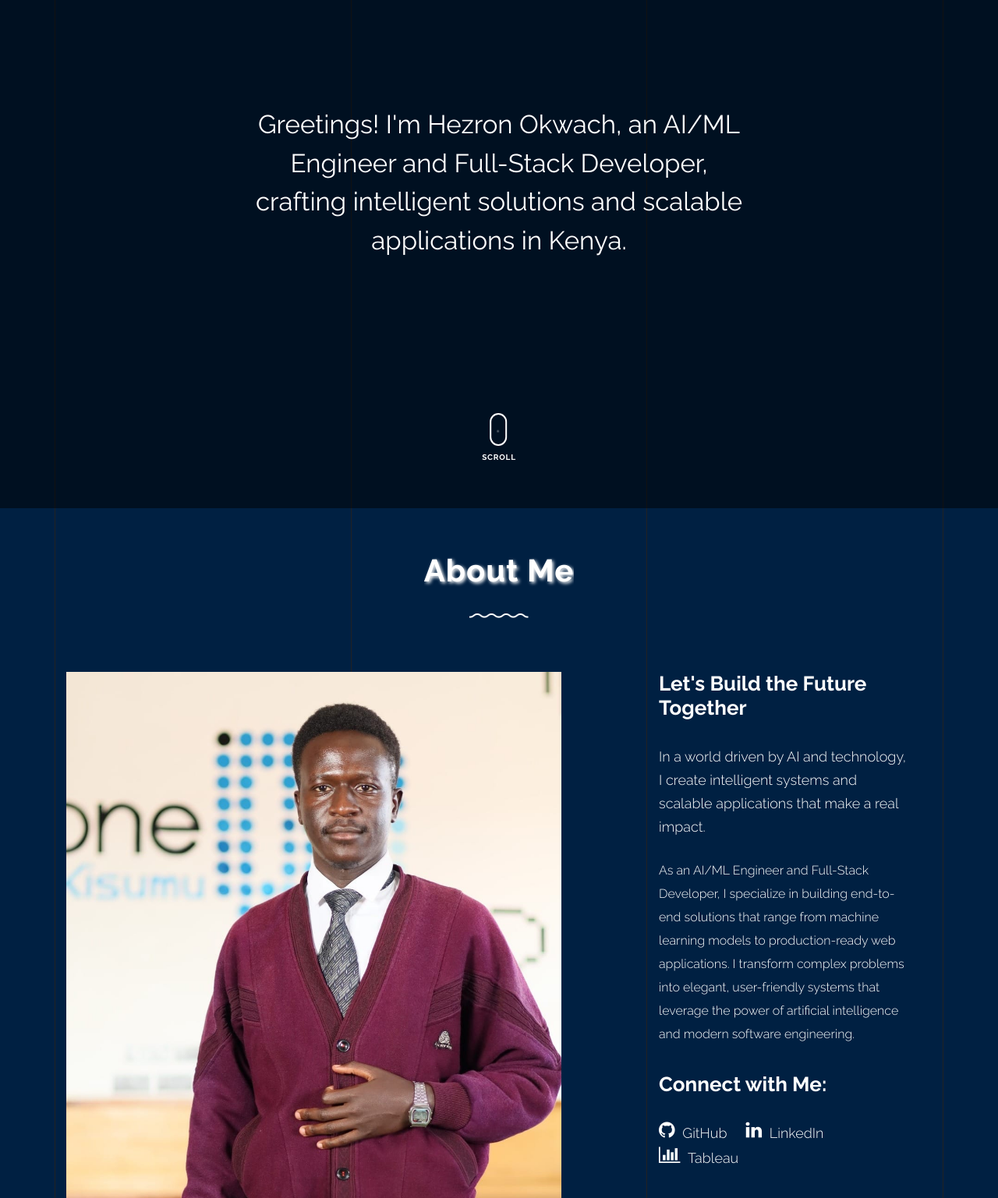
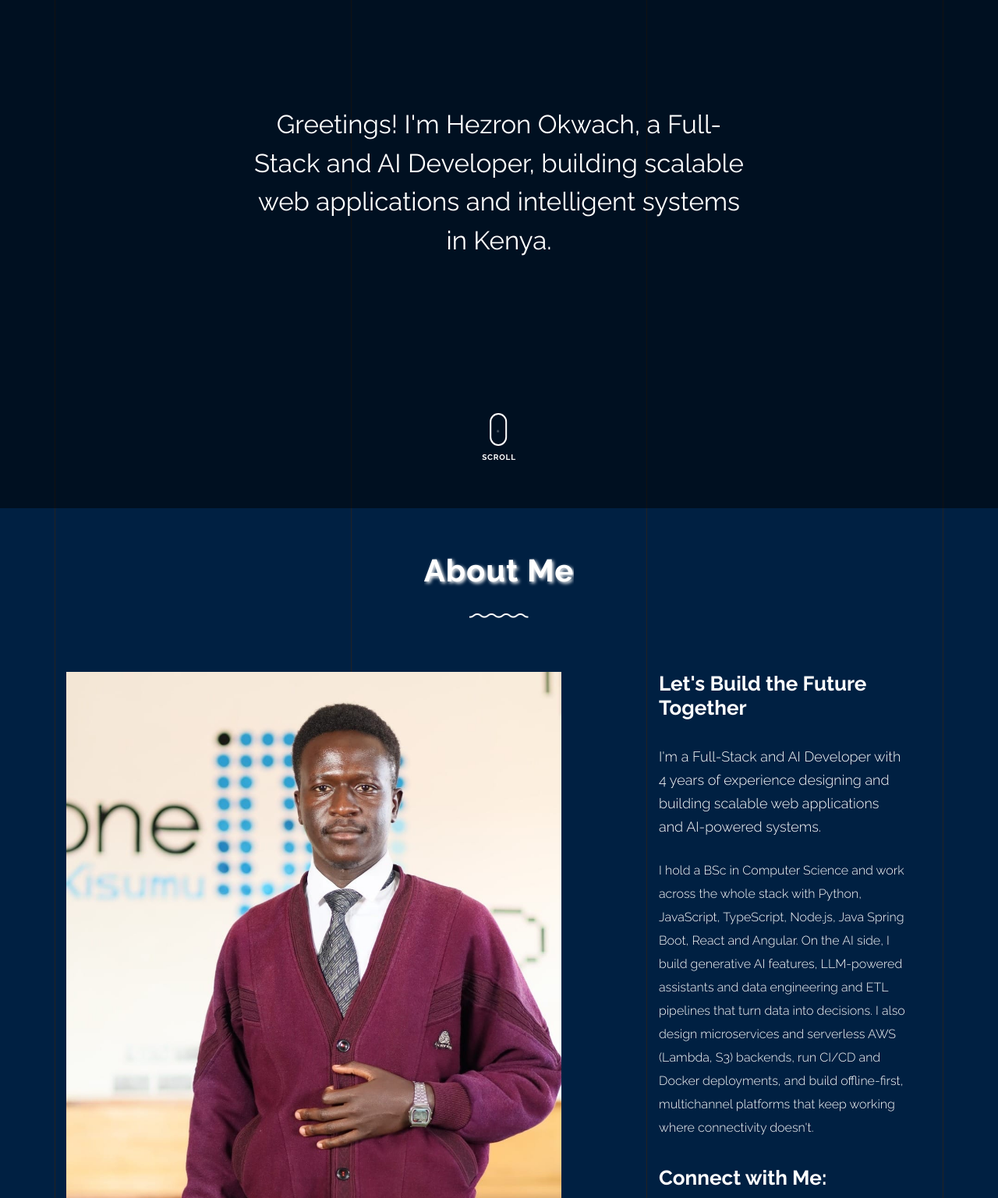
Before and after one commit to hezronokwach/portfolio, a plain HTML site: page index.html in a window 1280 px wide. Shown: the part 180-1717 px from the top of the page at 78% size. Drawn offline with Linux system fonts and the light colour scheme; animation ran at ten frames a second; files whose address does not match are found by name.

Commit message:
Update intro and about summary for full-stack and AI development

```diff
--- a/index.html
+++ b/index.html
@@ -101,8 +101,8 @@
             <div class="col-md-7 mx-auto text-center">
               <h1 class="heading gsap-reveal-hero"></h1>
               <h2 class="subheading gsap-reveal-hero"> Greetings! I'm Hezron Okwach,
-                an AI/ML Engineer and Full-Stack Developer,
-                crafting intelligent solutions and scalable applications in Kenya.</h2>
+                a Full-Stack and AI Developer,
+                building scalable web applications and intelligent systems in Kenya.</h2>
             </div>
 
           </div>
@@ -138,8 +138,8 @@
             </div>
             <div class="col-lg-4 pr-lg-5">
               <h3 class="mb-4 heading-h3"><span class="gsap-reveal">Let's Build the Future Together</span></h3>
-              <p class="lead gsap-reveal">In a world driven by AI and technology, I create intelligent systems and scalable applications that make a real impact.</p>
-              <p class="mb-4 gsap-reveal">As an AI/ML Engineer and Full-Stack Developer, I specialize in building end-to-end solutions that range from machine learning models to production-ready web applications. I transform complex problems into elegant, user-friendly systems that leverage the power of artificial intelligence and modern software engineering.</p>
+              <p class="lead gsap-reveal">I'm a Full-Stack and AI Developer with 4 years of experience designing and building scalable web applications and AI-powered systems.</p>
+              <p class="mb-4 gsap-reveal">I hold a BSc in Computer Science and work across the whole stack with Python, JavaScript, TypeScript, Node.js, Java Spring Boot, React and Angular. On the AI side, I build generative AI features, LLM-powered assistants and data engineering and ETL pipelines that turn data into decisions. I also design microservices and serverless AWS (Lambda, S3) backends, run CI/CD and Docker deployments, and build offline-first, multichannel platforms that keep working where connectivity doesn't.</p>
 
               <div class="gsap-reveal mb-4">
                 <h3 class="mb-4 heading-h3"><span class="gsap-reveal">Connect with Me:</span></h3>
```
